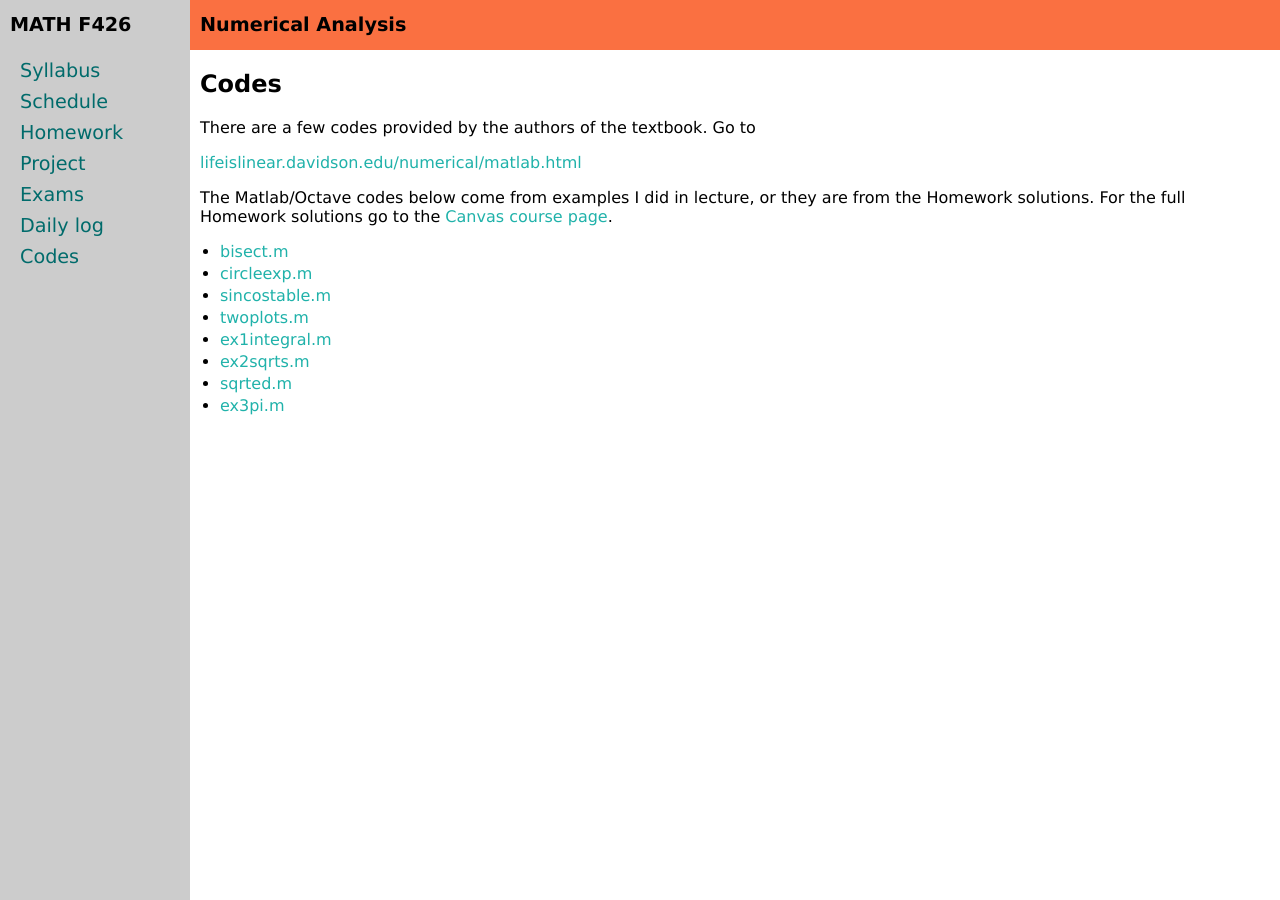
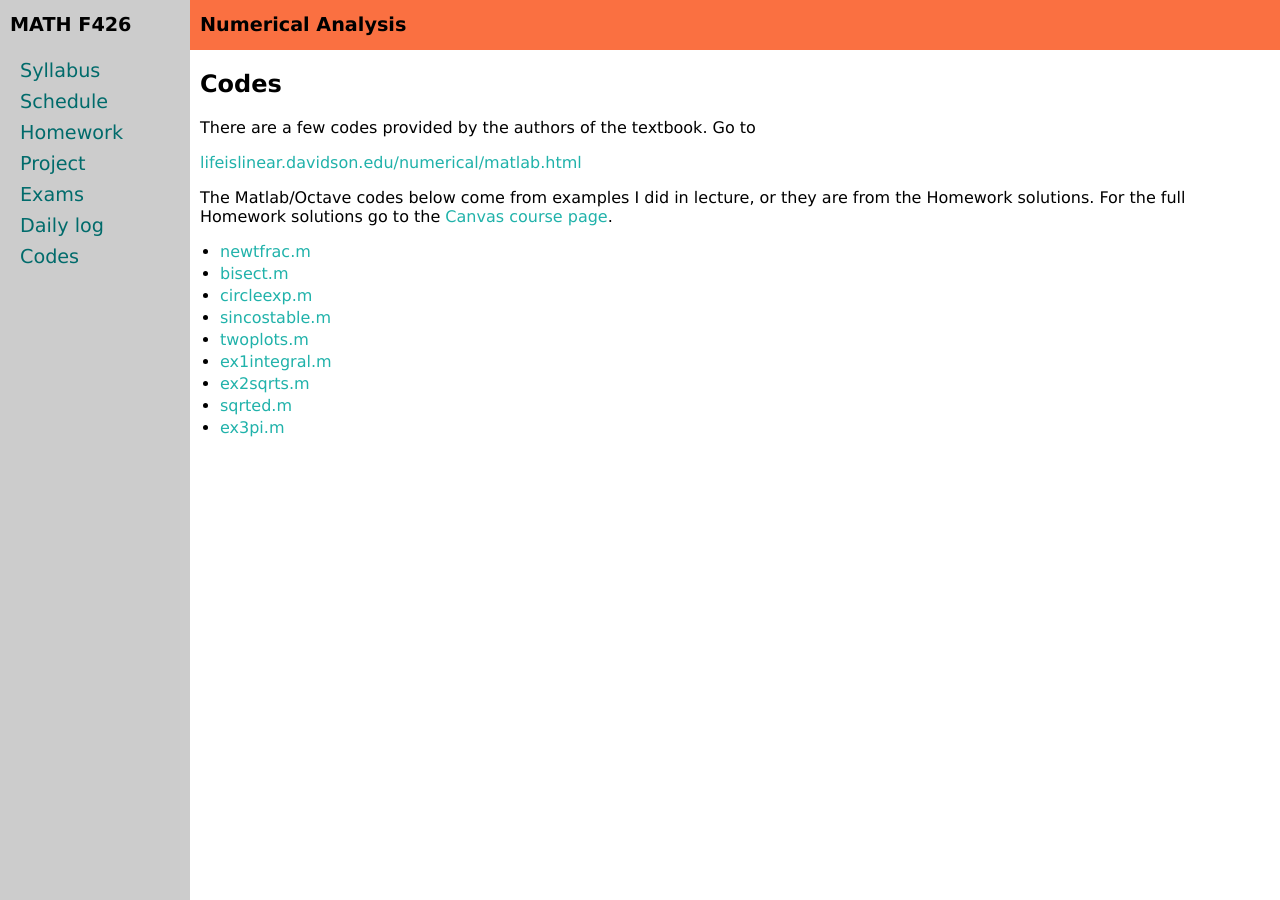
Before and after one commit to bueler/numerical, a Jekyll site: the page built from codes.md, in a window 1280 px wide. Built offline with Jekyll 4.4.1, drawn with Linux system fonts in a browser that asks for light colours.

Commit message:
post newt fractal code

```diff
--- a/codes.md
+++ b/codes.md
@@ -15,6 +15,7 @@ The Matlab/Octave codes below come from examples I did in lecture, or they are f
   * [.m](assets/codes/.m)
 -->
 
+  * [newtfrac.m](assets/codes/newtfrac.m)
   * [bisect.m](assets/codes/bisect.m)
   * [circleexp.m](assets/codes/circleexp.m)
   * [sincostable.m](assets/codes/sincostable.m)
```
Also changed, not shown: 1 other file.
